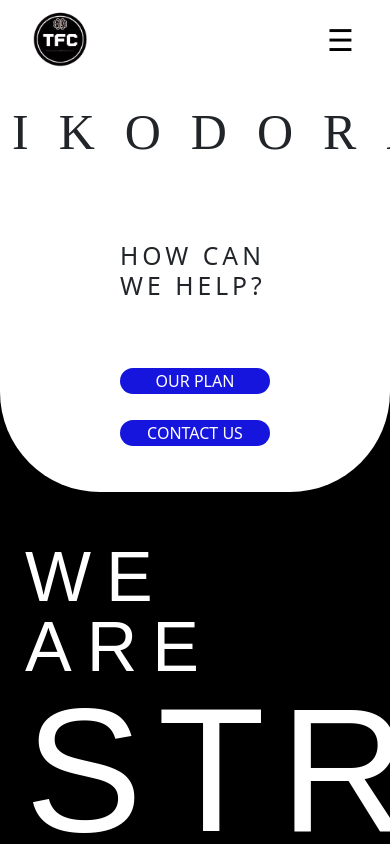
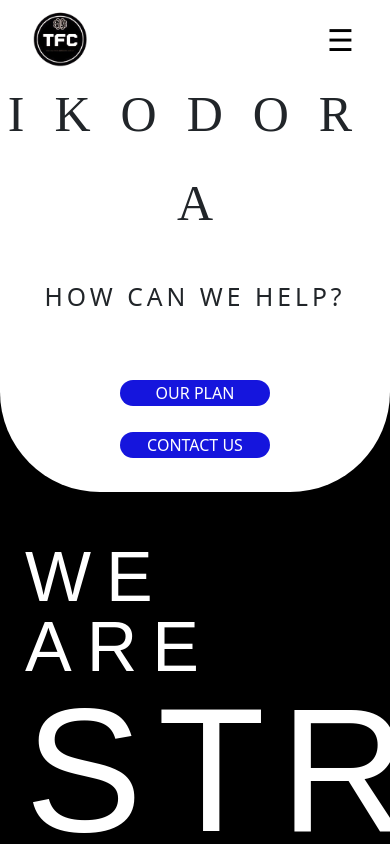
Before and after one commit to DavidDimasPatty/PortofolioFL2, a React (Create React App) app: page / in a window 390 px wide. Shown: the top 844 px of the page. Built offline with nearby package versions, Linux system fonts and the light colour scheme; a web font is replaced by a local one.

Commit message:
header fix

```diff
--- a/src/assets/style/top.css
+++ b/src/assets/style/top.css
@@ -31,9 +31,10 @@
     font-family: depot;
     font-size: 50px;
     letter-spacing: 30px;
-    display: grid;
-    place-items: center;
     flex-wrap: wrap;
+    display: flex;
+    justify-content: center;
+    align-items: center;
 }
 
 .titleName h1{
@@ -52,3 +53,15 @@
     color: white;
     width: 150px;
 }
+
+.lastLetterTop{
+    letter-spacing: 0;
+    font-size: 50px;
+}
+
+@media (max-width: 768px) {
+    .buttonTopContentTitle {
+        width: 100%;
+        text-align: center;
+    }
+}
--- a/src/components/Top.js
+++ b/src/components/Top.js
@@ -8,7 +8,7 @@ const Top = () => {
         <div className="wrapperTop d-flex justify-content-center align-items-center">
             <div className="row wrapperRowTop">
                 <div className="col-12 col-md-7  titleName">
-                    IKODORA
+                    IKODOR<div className="lastLetterTop">A</div>
                 </div>
                 <div className="topRight col-12 col-md-5">
                     <div className="buttonTopContentTitle">
```
